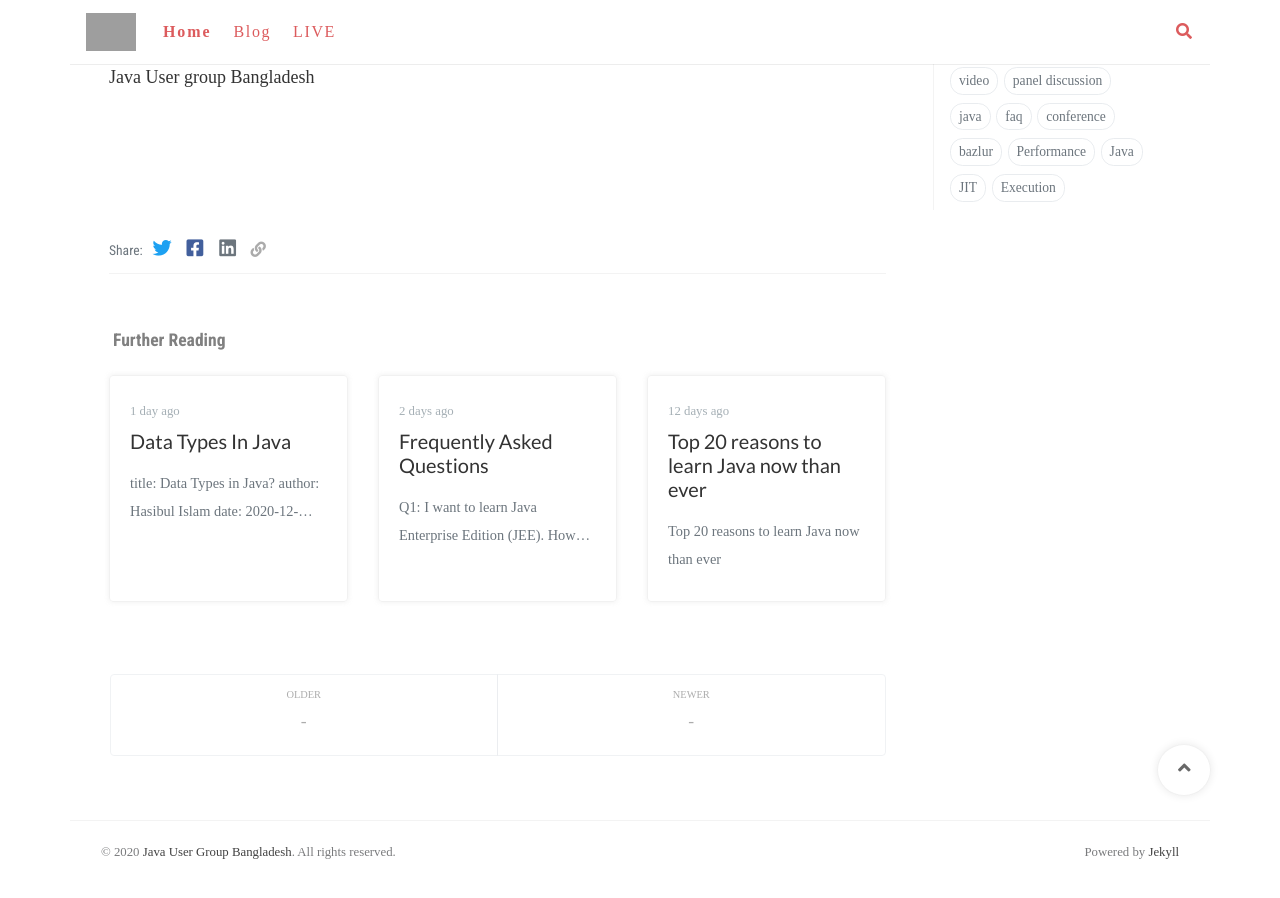
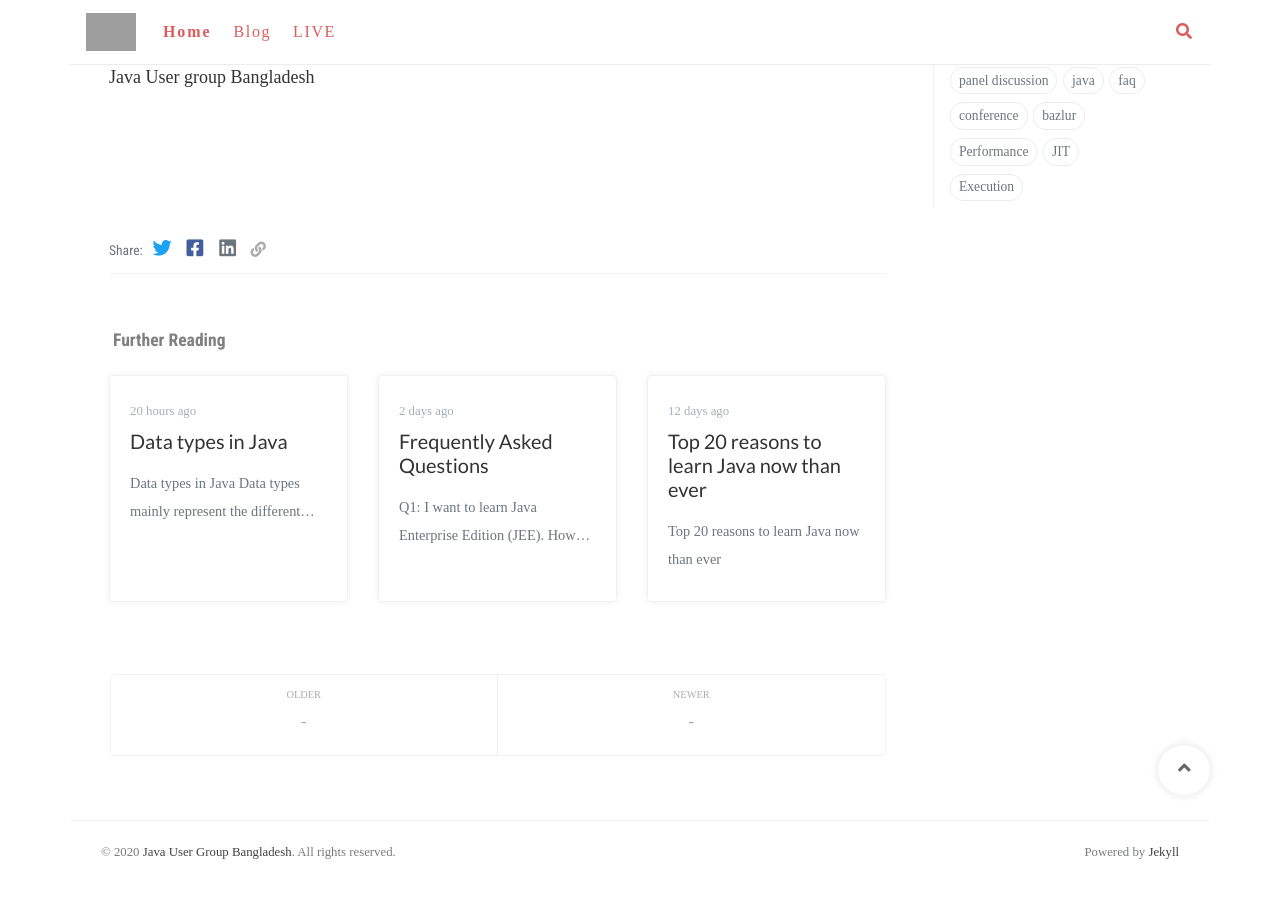
Before and after one commit to jugbd/jugbd.org, a Jekyll site: the page built from index.md, in a window 1280 px wide and 900 px high, scrolled down 557 px. Built offline with Jekyll 4.4.1, drawn with Linux system fonts in a browser that asks for light colours; nearby versions of some CDN libraries; some web fonts are replaced; comment, search, counter and statistics services are not loaded; grey boxes are pictures that could not be loaded.

Commit message:
Update from Forestry.io A. N. M. Bazlur Rahman (Rokon) updated _posts/2020-12-14-data-types-in-java.md

```diff
--- a/_posts/2020-12-14-data-types-in-java.md
+++ b/_posts/2020-12-14-data-types-in-java.md
@@ -1,37 +1,40 @@
-----
-title: Data Types in Java?
+---
+title: Data types in Java
 author: Hasibul Islam
-date: 2020-12-14T04:00:00.000+00:00
-categories: ['Articles', 'Java']
+date: 2020-12-14 05:00:00 +0000
+categories:
+- Java
+- Articles
 comments: true
-tags: ['Java', 'DataType']
+tags:
+- Data Types
+- Java
+image: ''
 
-
-----
-
+---
 # Data types in Java
 
 Data types mainly represent the different sizes and values that can be stored in the variable.
 
 ## In Java Data types are divided into **two** groups:
 
-- **Primitive data types:** The primitive data types include boolean, char, byte, short, int, long, float and double.
-- **Non-primitive data types:** The non-primitive data types include Classes, Interfaces, and Arrays.
+* **Primitive data types:** The primitive data types include boolean, char, byte, short, int, long, float, and double.
+* **Non-primitive data types:** The non-primitive data types include Classes, Interfaces, and Arrays.
 
 Here is a visual representation-
 
 ![Data types](https://static.javatpoint.com/images/java-data-types.png)
 
-| Data Type |  Size   | Description                                                                       |
-| :-------: | :-----: | :-------------------------------------------------------------------------------- |
-|   byte    | 1 byte  | Stores whole numbers from -128 to 127                                             |
-|   short   | 2 bytes | Stores whole numbers from -32768 to 32767                                         |
-|    int    | 4 bytes | Stores whole numbers from -2,147,483,648 to 2,147,483,647                         |
-|   long    | 8 bytes | Stores whole numbers from -9,223,372,036,854,775,808 to 9,223,372,036,854,775,807 |
-|   float   | 4 bytes | Stores fractional numbers. Sufficient for storing 6 to 7 decimal digits           |
-|  double   | 8 bytes | Stores fractional numbers. Sufficient for storing 15 decimal digits               |
-|  boolean  |  1 bit  | Stores true or false values                                                       |
-|   char    | 2 bytes | Stores a single character/letter or ASCII values                                  |
+| Data Type | Size | Description |
+| :---: | :---: | :--- |
+| byte | 1 byte | Stores whole numbers from -128 to 127 |
+| short | 2 bytes | Stores whole numbers from -32768 to 32767 |
+| int | 4 bytes | Stores whole numbers from -2,147,483,648 to 2,147,483,647 |
+| long | 8 bytes | Stores whole numbers from -9,223,372,036,854,775,808 to 9,223,372,036,854,775,807 |
+| float | 4 bytes | Stores fractional numbers. Sufficient for storing 6 to 7 decimal digits |
+| double | 8 bytes | Stores fractional numbers. Sufficient for storing 15 decimal digits |
+| boolean | 1 bit | Stores true or false values |
+| char | 2 bytes | Stores a single character/letter or ASCII values |
 
 **N:B:** Bit is the smallest segment in computer memory
 
@@ -39,27 +42,27 @@
 
 ## Primitive Data Types:
 
----
+***
 
 Java support 8 types of primitive data types.
 
 ### Byte Data Type:
 
-The byte data type is used to save memory in large arrays where the memory savings is most required. It saves space because a byte is 4 times smaller than an integer. It can also be used in place of "int" data type.
+The byte data type saves memory in large arrays where the memory savings are most required. It saves space because a byte is 4 times smaller than an integer. It can also be used in place of the "int" data type.
 **Example:**
 
 > byte variableName = 15;
 
 ### Short Data Type:
 
-The short data type can also be used to save memory just like byte data type. A short data type is 2 times smaller than an integer.
+The short data type can also be used to save memory, just like a byte data type. A short data type is 2 times smaller than an integer.
 **Example:**
 
 > short variableName = 120;
 
 ### Int Data Type:
 
-The int data type is generally used as a default data type for integral values unless if there is no problem about memory.
+The int data type is generally used as a default data type for integral values unless if there is no problem with memory.
 **Example:**
 
 > int variableName = 456123;
@@ -80,7 +83,7 @@
 
 ### Double Data Type:
 
-The double data type is generally used for decimal values just like float. The double data type also should never be used for precise values, such as currency. Its default value is 0.0d.
+The double data type is generally used for decimal values, just like float. The double data type also should never be used for precise values, such as currency. Its default value is 0.0d.
 **Example:**
 
 > double variableName = 65.45;
@@ -94,23 +97,23 @@
 
 ### Char Data Type:
 
-The char data type is a single 16-bit Unicode character. Its value-range lies between '\u0000' (or 0) to '\uffff' (or 65,535 inclusive).The char data type is used to store characters.
+The char data type is a single 16-bit Unicode character. Its value-range lies between '\\u0000' (or 0) to '\\uffff' (or 65,535 inclusive).The char data type is used to store characters.
 **Examples:**
 
 > char variableName = 'A';
 
 ## Non-Primitive Data Types:
 
----
+***
 
 Non-primitive data types are called reference types because they refer to objects.
 
 The main difference between primitive and non-primitive data types are:
 
-- Primitive types are predefined (already defined) in Java. Non-primitive types are created by the programmer and is not defined by Java (except for String).
-- Non-primitive types can be used to call methods to perform certain operations, while primitive types cannot.
-- A primitive type has always a value, while non-primitive types can be null.
-- A primitive type starts with a lowercase letter, while non-primitive types starts with an uppercase letter.
-- The size of a primitive type depends on the data type, while non-primitive types have all the same size.
+* Primitive types are predefined (already defined) in Java. Non-primitive types are created by the programmer and are not defined by Java (except for String).
+* Non-primitive types can be used to call methods to perform certain operations, while primitive types cannot.
+* A primitive type always has a value, while non-primitive types can be null.
+* A primitive type starts with a lowercase letter, while non-primitive types start with an uppercase letter.
+* The size of a primitive type depends on the data type, while non-primitive types have all the same size.
 
 ## **Happy Learning :)**
```
